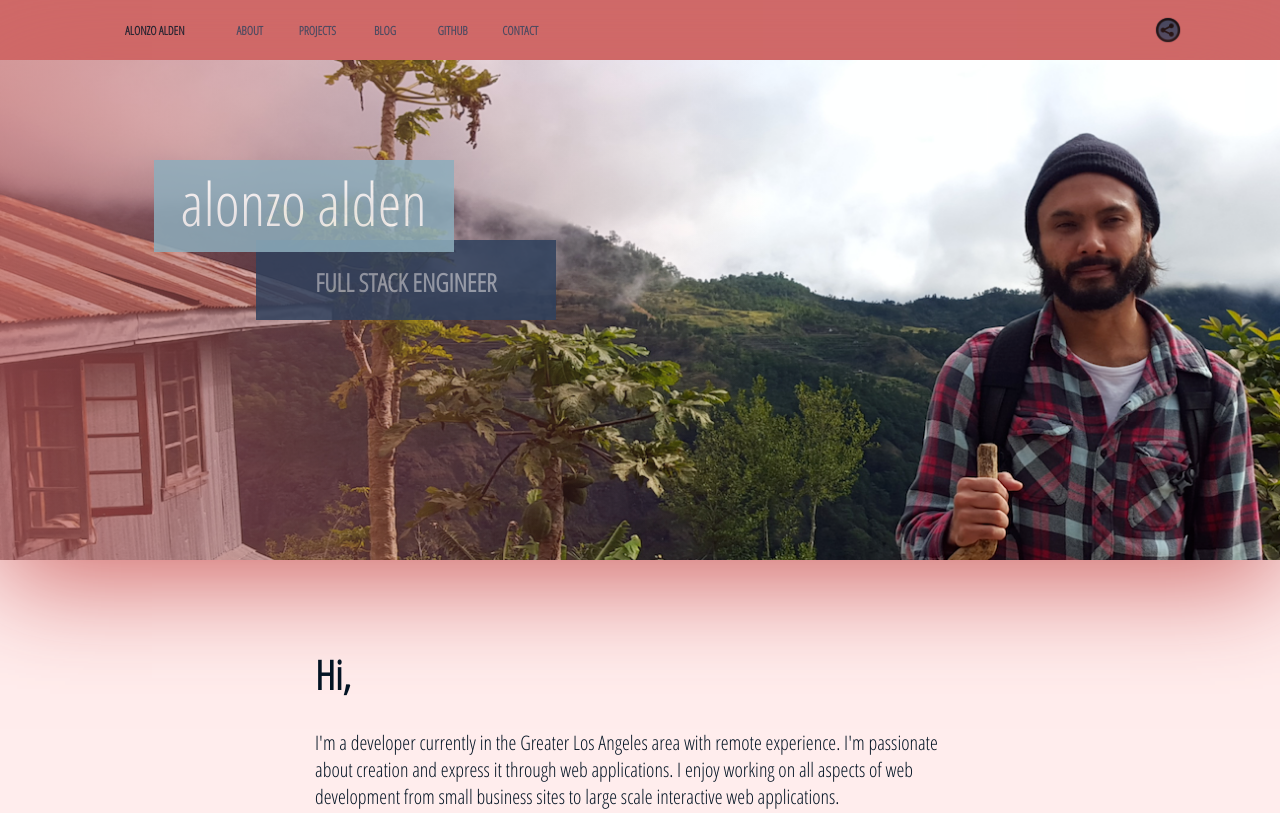
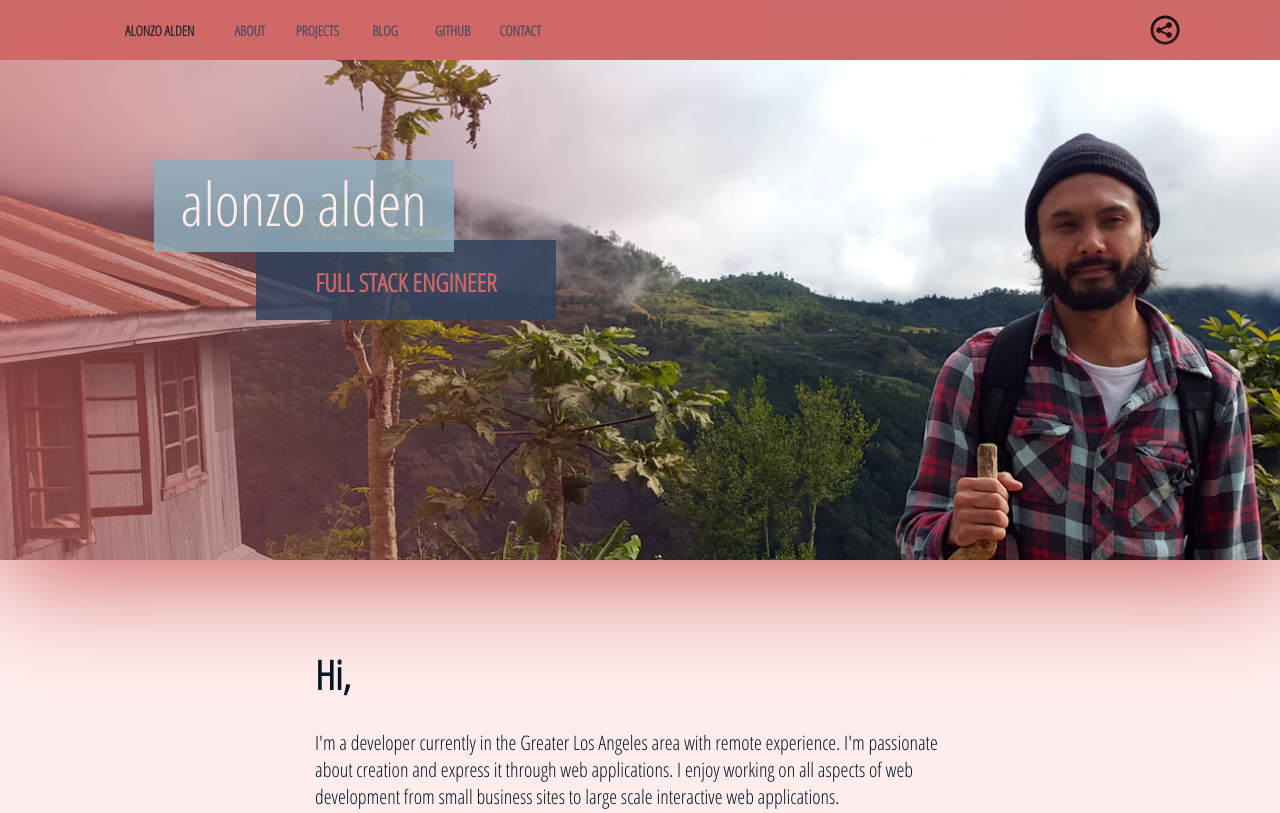
Before and after one commit to alonzoalden/my_page, a React app: page / in a window 1280 px wide. Shown: the top 813 px of the page. Built offline with nearby package versions, Linux system fonts and the light colour scheme.

Commit message:
Updates to navbar. Turned social icon into a Modal

```diff
--- a/src/Main.sass
+++ b/src/Main.sass
@@ -1,8 +1,13 @@
 $font: "Open Sans Condensed"
+$blackBlue: "#031424"
 $darkBlue: "#30415D"
 $lightBlue: "#8EAEBD"
 $white: "#FFEDED"
+$red: "#CF6766"
 
+$blackBlueRBGA: "rgba(3, 20, 36, 1)"
+$darkBlueRGBA: "rgba(48, 65, 93, 1)"
+$lightBlueRGBA: "rgba(142, 174, 189, 1)"
 .hide
   display: none
 
@@ -52,9 +57,8 @@ $white: "#FFEDED"
     .Main-photo-text-name
       margin-top: 100px
       margin-left: 12%
-      background-color: #8EAEBD
-      /*background-color: #Cf6766*/
-      color: white
+      background-color: rgba(142, 174, 189, 0.83)
+      color: #FFEDED
       width: 300px
       height: 90px
       text-align: center
@@ -62,14 +66,13 @@ $white: "#FFEDED"
       z-index: 70
       padding-top: 2px
       position: absolute
-      opacity: 0.85
       /*box-shadow: 3px 3px 3px #031424*/
 
     .Main-photo-text-desc
       margin-top: 180px
       margin-left: 20%
-      background-color: #30415D
-      color: rgba(255,255,255,0.5)
+      background-color: rgba(48, 65, 93, 0.83)
+      color: #CF6766
       width: 300px
       height: 80px
       text-align: center
@@ -77,7 +80,6 @@ $white: "#FFEDED"
       z-index: 60
       position: absolute
       padding-bottom: 0px
-      opacity: 0.85
 
       /*box-shadow: 2px 2px 2px #031424*/
 
--- a/src/Nav.js
+++ b/src/Nav.js
@@ -1,13 +1,57 @@
 import React, { Component } from 'react';
 import './Main.css';
 import './Nav.css';
+import Modal from 'react-modal';
 
+const customStyles = {
+  overlay : {
+    position: 'fixed',
+    top: 0,
+    left: 0,
+    right: 0,
+    bottom: 0,
+    zIndex: 2000,
+    backgroundColor: '#CF6766'
+  },
+  content : {
+    top: '50%',
+    left: '50%',
+    right: 'auto',
+    bottom: 'auto',
+    marginRight: '-50%',
+    transform: 'translate(-50%, -50%)',
+    width: '100%',
+    height: '50%',
+    fontFamily: 'Open Sans Condensed',
+    fontSize: '90%',
+    backgroundColor: '#CF6766',
+    border: 'none'
+  }
+};
 
 class Nav extends Component {
   constructor(props) {
     super(props);
+
     this.state = {
+      modalIsOpen: false
     }
+  this.openModal = this.openModal.bind(this);
+  this.afterOpenModal = this.afterOpenModal.bind(this);
+  this.closeModal = this.closeModal.bind(this);
+
+  }
+
+  openModal() {
+    this.setState({modalIsOpen: true});
+  }
+
+  afterOpenModal() {
+    this.refs.subtitle.style.color = '#f00';
+  }
+
+  closeModal() {
+    this.setState({modalIsOpen: false});
   }
 
 
@@ -32,7 +76,32 @@ class Nav extends Component {
 
         </div>
 
-        <div className="socialNetwork">
+        <div className="socialNetwork" onClick={this.openModal}>
+        <Modal
+          isOpen={this.state.modalIsOpen}
+          onAfterOpen={this.afterOpenModal}
+          onRequestClose={this.closeModal}
+          style={customStyles}
+          contentLabel="Example Modal"
+        >
+          <div className="socialTab">
+            <a href="https://github.com/alonzoalden/">GITHUB</a>
+          </div>
+          <div className="socialTab">
+            <a href="https://github.com/alonzoalden/">LINKEDIN</a>
+          </div>
+          <div className="socialTab">
+            <a href="https://github.com/alonzoalden/">STRAVA</a>
+          </div>
+          <div className="socialTab">
+            <a href="https://github.com/alonzoalden/">FACEBOOK</a>
+          </div>
+          <br /><br />
+          <div className="socialTab" onClick={this.closeModal}>
+            <a href="http://www.google.com">BACK</a>
+          </div>
+
+        </Modal>
           <img src="socialmedia.png"></img>
         </div>
 
--- a/src/Nav.sass
+++ b/src/Nav.sass
@@ -9,8 +9,21 @@
     transition: all 600ms
     display: inline-block
 
+.socialTab
+  text-align: center
+  height: 50px
+  width: 100%
+  font-size: 32px
+  a
+    text-decoration: none
+    color: #031424
+  &:hover
+    background-color: #031424
+    a
+      color: #8EAEBD
+
 header
-  font-size: 12px
+  font-size: 14px
   font-weight: bold
   justify-content: space-between
   padding-left: 100px
@@ -27,14 +40,15 @@ header
       td
         width: 60px
         text-align: center
-        a
         &:hover
           padding-top: 2px
           border-bottom: 3px solid #30415D
           border-top: 2px solid #30415D
-          background-color: #8EAEBD
+          background-color: #031424
           transition: background 0.5s ease
           -webkit-animation: all 5s ease
+          a
+            color: #8EAEBD
 
 
 
@@ -42,26 +56,25 @@ header
 
       margin-left: 25px
       width: 70px
-      font-size: 12px
-      margin-top: 22px
-      font-weight: strong
+      margin-top: 21px
+      font-weight: bold
       white-space: normal
       word-wrap: break-word
       color: #031424
 
   .socialNetwork
-    background-color: #30415D
-    height: 24px
-    width: 24px
+    height: 30px
+    width: 30px
     border-radius: 100%
-    margin-top: 18px
+    margin-top: 15px
     text-align: center
     img
       margin: 0 auto
       margin-top: -3px
       margin-left: -3px
-      height: 30px
-      width: 30px
+      height: 36px
+      width: 36px
+
 
     &:hover
       background-color: #8EAEBD
--- a/src/ProjectModal.js
+++ b/src/ProjectModal.js
@@ -10,7 +10,8 @@ const customStyles = {
     left: 0,
     right: 0,
     bottom: 0,
-    backgroundColor: '#031424',
+    backgroundColor: 'rgba(3, 20, 36, 0.8)',
+
     zIndex: 2000
   },
   content : {
```
Also changed, not shown: src/Main.css, src/Nav.css, 2 other files.
